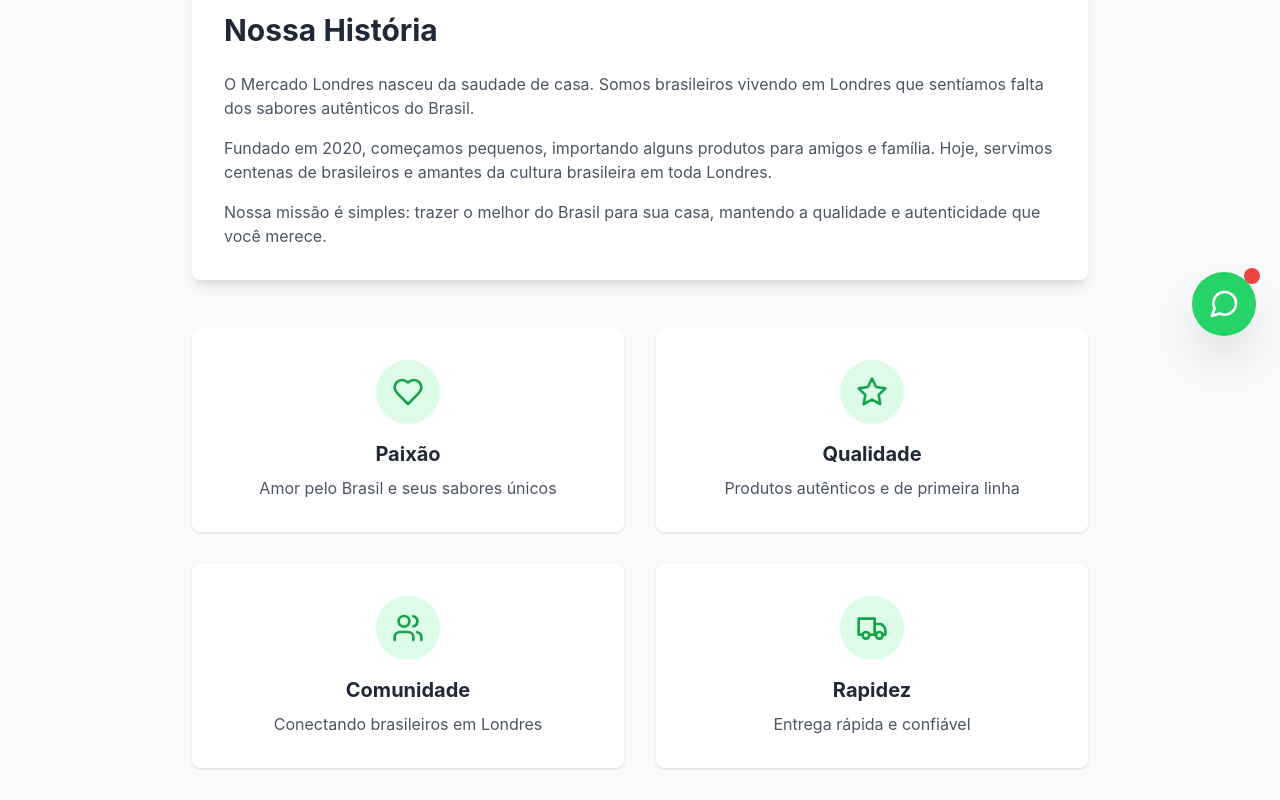
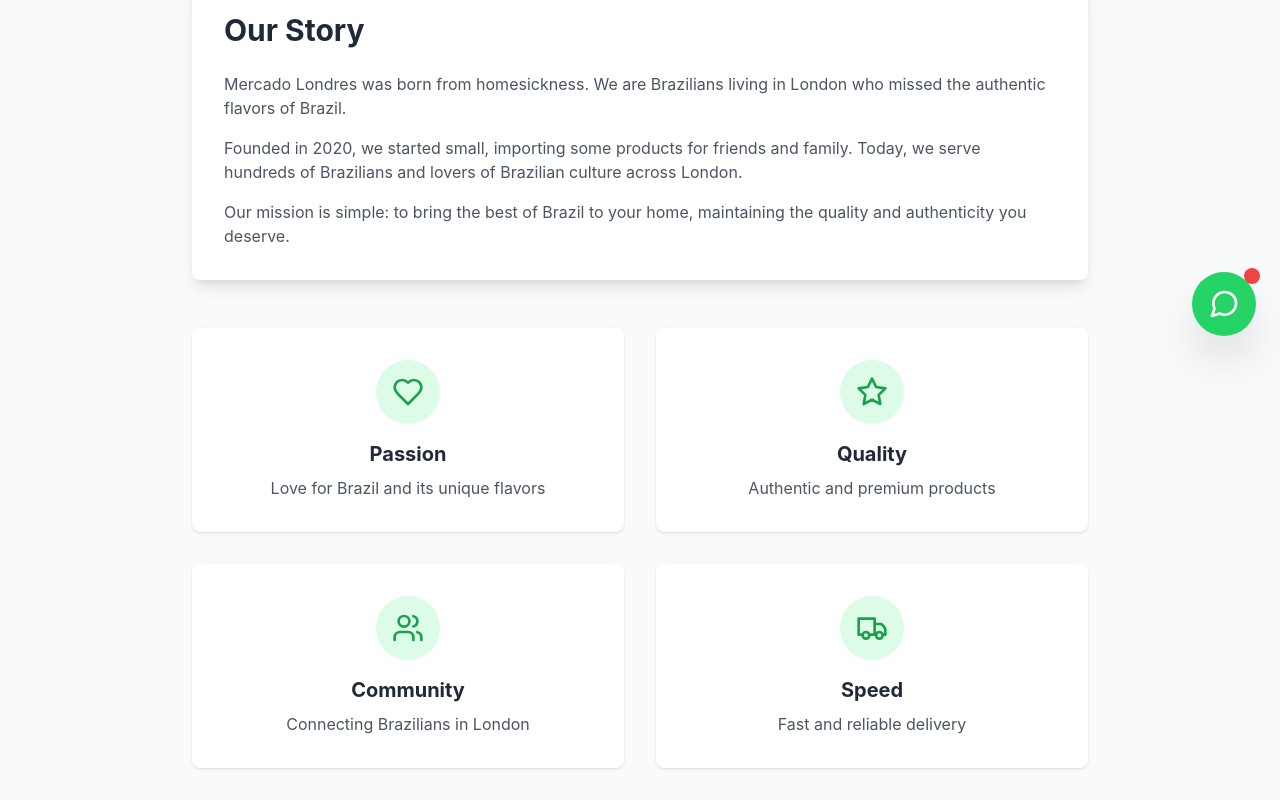
Before and after one commit to contatoantaresenergia-netizen/Mercado-Londres, a Next.js app: page /en/sobre in a window 1280 px wide. Shown: the part 440-1240 px from the top of the page. Built offline with nearby package versions, Linux system fonts and the light colour scheme.

Commit message:
Update page.js

```diff
--- a/src/app/[lang]/sobre/page.js
+++ b/src/app/[lang]/sobre/page.js
@@ -1,94 +1,157 @@
 'use client'
 import React from 'react';
 import { Heart, Users, Truck, Star } from 'lucide-react';
+import { useParams } from 'next/navigation';
 
 export default function SobrePage() {
+  const params = useParams();
+  const lang = params.lang || 'pt';
+
+  const translations = {
+    pt: {
+      title: 'Sobre Nós',
+      subtitle: 'Levando o sabor do Brasil para Londres 🇧🇷',
+      historyTitle: 'Nossa História',
+      paragraph1: 'O Mercado Londres nasceu da saudade de casa. Somos brasileiros vivendo em Londres que sentíamos falta dos sabores autênticos do Brasil.',
+      paragraph2: 'Fundado em 2020, começamos pequenos, importando alguns produtos para amigos e família. Hoje, servimos centenas de brasileiros e amantes da cultura brasileira em toda Londres.',
+      paragraph3: 'Nossa missão é simples: trazer o melhor do Brasil para sua casa, mantendo a qualidade e autenticidade que você merece.',
+      values: {
+        passion: {
+          title: 'Paixão',
+          desc: 'Amor pelo Brasil e seus sabores únicos'
+        },
+        quality: {
+          title: 'Qualidade',
+          desc: 'Produtos autênticos e de primeira linha'
+        },
+        community: {
+          title: 'Comunidade',
+          desc: 'Conectando brasileiros em Londres'
+        },
+        speed: {
+          title: 'Rapidez',
+          desc: 'Entrega rápida e confiável'
+        }
+      }
+    },
+    en: {
+      title: 'About Us',
+      subtitle: 'Bringing the taste of Brazil to London 🇧🇷',
+      historyTitle: 'Our Story',
+      paragraph1: 'Mercado Londres was born from homesickness. We are Brazilians living in London who missed the authentic flavors of Brazil.',
+      paragraph2: 'Founded in 2020, we started small, importing some products for friends and family. Today, we serve hundreds of Brazilians and lovers of Brazilian culture across London.',
+      paragraph3: 'Our mission is simple: to bring the best of Brazil to your home, maintaining the quality and authenticity you deserve.',
+      values: {
+        passion: {
+          title: 'Passion',
+          desc: 'Love for Brazil and its unique flavors'
+        },
+        quality: {
+          title: 'Quality',
+          desc: 'Authentic and premium products'
+        },
+        community: {
+          title: 'Community',
+          desc: 'Connecting Brazilians in London'
+        },
+        speed: {
+          title: 'Speed',
+          desc: 'Fast and reliable delivery'
+        }
+      }
+    }
+  };
+
+  const t = translations[lang] || translations.pt;
+
   return (
     <div className="min-h-screen bg-gray-50">
+      {/* Hero Section */}
       <section className="bg-gradient-to-r from-green-700 to-green-600 text-white py-20">
         <div className="container mx-auto px-4">
           <div className="max-w-4xl mx-auto text-center">
             <h1 className="text-5xl md:text-6xl font-bold mb-6">
-              Sobre Nós
+              {t.title}
             </h1>
             <p className="text-xl md:text-2xl">
-              Levando o sabor do Brasil para Londres 🇧🇷
+              {t.subtitle}
             </p>
           </div>
         </div>
       </section>
 
+      {/* Content Section */}
       <section className="py-16">
         <div className="container mx-auto px-4">
           <div className="max-w-4xl mx-auto">
+
+            {/* Nossa História */}
             <div className="bg-white rounded-lg shadow-lg p-8 mb-12">
               <h2 className="text-3xl font-bold text-gray-800 mb-6">
-                Nossa História
+                {t.historyTitle}
               </h2>
               <div className="prose max-w-none text-gray-600 space-y-4">
-                <p>
-                  O Mercado Londres nasceu da saudade de casa. Somos brasileiros vivendo em Londres
-                  que sentíamos falta dos sabores autênticos do Brasil.
-                </p>
-                <p>
-                  Fundado em 2020, começamos pequenos, importando alguns produtos para amigos e família.
-                  Hoje, servimos centenas de brasileiros e amantes da cultura brasileira em toda Londres.
-                </p>
-                <p>
-                  Nossa missão é simples: trazer o melhor do Brasil para sua casa, mantendo a qualidade
-                  e autenticidade que você merece.
-                </p>
+                <p>{t.paragraph1}</p>
+                <p>{t.paragraph2}</p>
+                <p>{t.paragraph3}</p>
               </div>
             </div>
 
+            {/* Valores */}
             <div className="grid md:grid-cols-2 gap-8 mb-12">
-              <div className="bg-white rounded-lg shadow p-8 text-center">
+
+              {/* Paixão */}
+              <div className="bg-white rounded-lg shadow p-8 text-center hover:shadow-xl transition-shadow">
                 <div className="w-16 h-16 bg-green-100 rounded-full flex items-center justify-center mx-auto mb-4">
                   <Heart className="w-8 h-8 text-green-600" />
                 </div>
                 <h3 className="text-xl font-bold text-gray-800 mb-2">
-                  Paixão
+                  {t.values.passion.title}
                 </h3>
                 <p className="text-gray-600">
-                  Amor pelo Brasil e seus sabores únicos
+                  {t.values.passion.desc}
                 </p>
               </div>
 
-              <div className="bg-white rounded-lg shadow p-8 text-center">
+              {/* Qualidade */}
+              <div className="bg-white rounded-lg shadow p-8 text-center hover:shadow-xl transition-shadow">
                 <div className="w-16 h-16 bg-green-100 rounded-full flex items-center justify-center mx-auto mb-4">
                   <Star className="w-8 h-8 text-green-600" />
                 </div>
                 <h3 className="text-xl font-bold text-gray-800 mb-2">
-                  Qualidade
+                  {t.values.quality.title}
                 </h3>
                 <p className="text-gray-600">
-                  Produtos autênticos e de primeira linha
+                  {t.values.quality.desc}
                 </p>
               </div>
 
-              <div className="bg-white rounded-lg shadow p-8 text-center">
+              {/* Comunidade */}
+              <div className="bg-white rounded-lg shadow p-8 text-center hover:shadow-xl transition-shadow">
                 <div className="w-16 h-16 bg-green-100 rounded-full flex items-center justify-center mx-auto mb-4">
                   <Users className="w-8 h-8 text-green-600" />
                 </div>
                 <h3 className="text-xl font-bold text-gray-800 mb-2">
-                  Comunidade
+                  {t.values.community.title}
                 </h3>
                 <p className="text-gray-600">
-                  Conectando brasileiros em Londres
+                  {t.values.community.desc}
                 </p>
               </div>
 
-              <div className="bg-white rounded-lg shadow p-8 text-center">
+              {/* Rapidez */}
+              <div className="bg-white rounded-lg shadow p-8 text-center hover:shadow-xl transition-shadow">
                 <div className="w-16 h-16 bg-green-100 rounded-full flex items-center justify-center mx-auto mb-4">
                   <Truck className="w-8 h-8 text-green-600" />
                 </div>
                 <h3 className="text-xl font-bold text-gray-800 mb-2">
-                  Rapidez
+                  {t.values.speed.title}
                 </h3>
                 <p className="text-gray-600">
-                  Entrega rápida e confiável
+                  {t.values.speed.desc}
                 </p>
               </div>
+
             </div>
           </div>
         </div>
```
